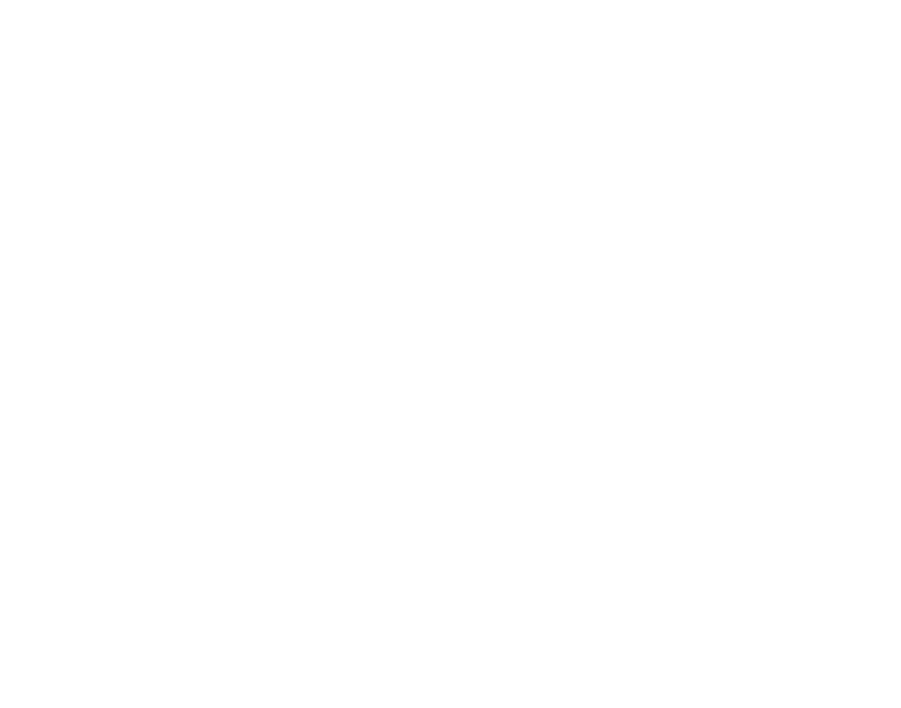
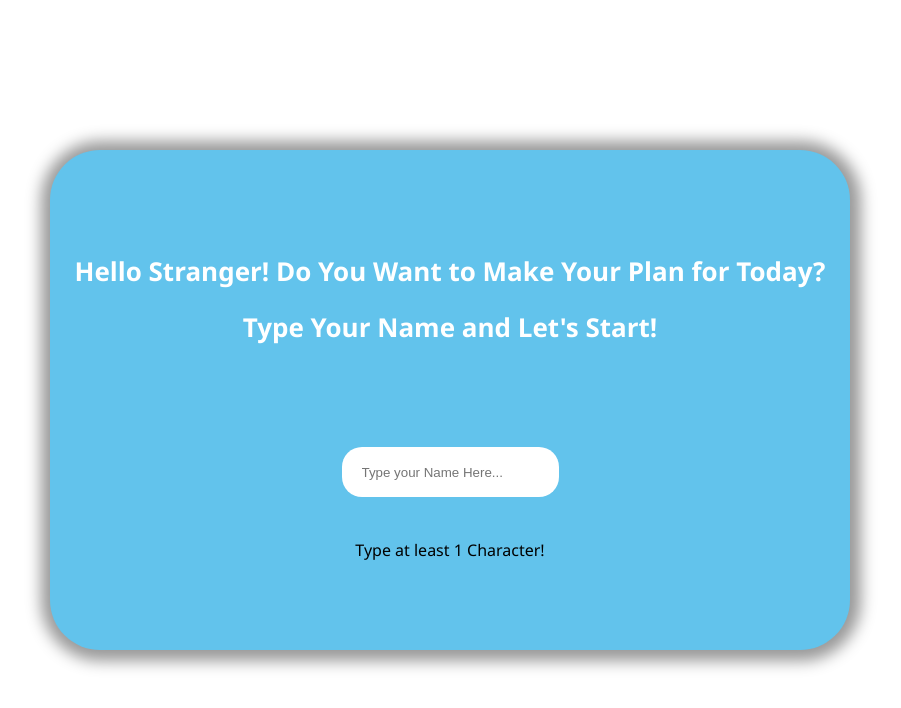
Before and after one commit to yusufgulermi/todoApp, a React (Create React App) app: page /#/ in a window 1280 px wide. Before the commit this address had no page. Shown: the top 708 px of the page, without its empty margins (190-1091 px from the left). Built offline with nearby package versions, Linux system fonts and the light colour scheme.

Commit message:
deploying

```diff
--- a/src/App.js
+++ b/src/App.js
@@ -1,6 +1,6 @@
 
 import './App.css';
-import {HashRouter  as Router,Routes,Route,} from 'react-router-dom'
+import {HashRouter as Router,Routes,Route,} from 'react-router-dom'
 import Login from "./Login";
 import TodoList from "./TodoList";
 
@@ -10,7 +10,7 @@
   return (
     <Router>
       <Routes>
-        <Route path="/todoApp" element={<Login/>}></Route>
+        <Route path="/" element={<Login/>}></Route>
         <Route path="/todoList" element={<TodoList/>}></Route>
       </Routes>
     </Router>
--- a/src/TodoList.js
+++ b/src/TodoList.js
@@ -87,7 +87,7 @@
                     <h1>TODO List</h1>
                     <div>
                         <p>{username}</p>
-                        <Link to="/todoApp"><button>Logout</button></Link>
+                        <Link to="/"><button>Logout</button></Link>
                     </div>
 
                 </div>
```
